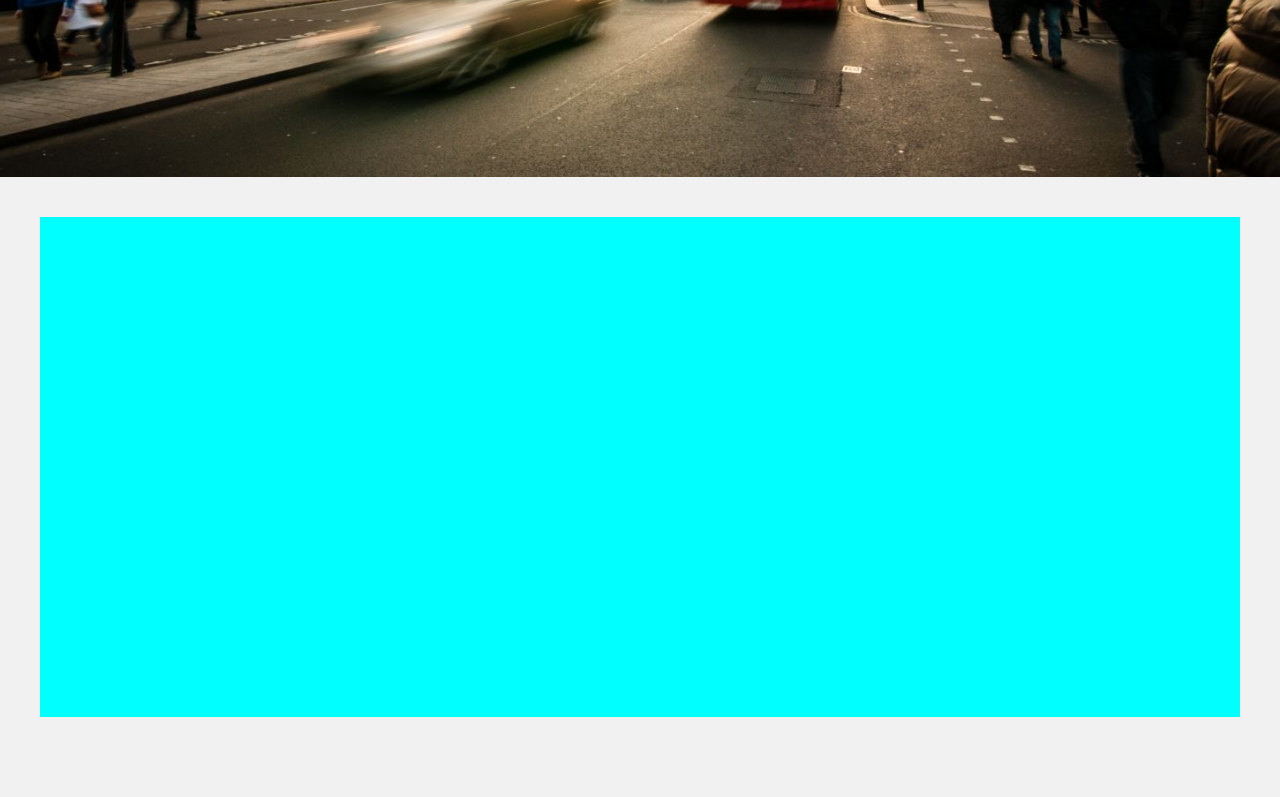
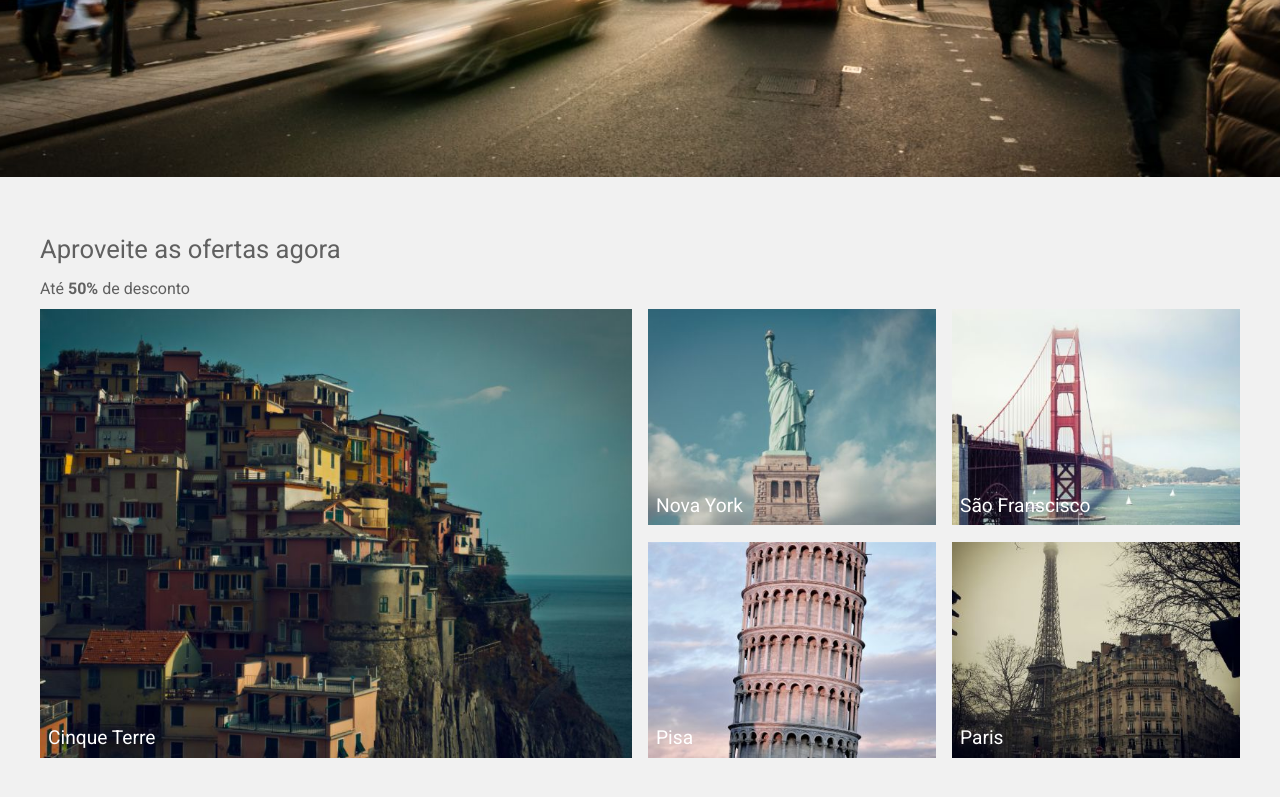
Before and after one commit to EliasRiguetto/site-viagem, a website: page index.html in a window 1280 px wide. Shown: the part 481-1278 px from the top of the page. Before the commit the page ends 1238 px from the top, so only its background shows below. Drawn offline with Linux system fonts and the light colour scheme.

Commit message:
4-Seção de ofertas

```diff
--- a/css/sass/estilo.scss
+++ b/css/sass/estilo.scss
@@ -4,4 +4,4 @@
 @import 'main';
 @import 'form';
 @import 'offers';
-@import 'galeria';
+@import 'gallery';
--- a/css/sass/form.scss
+++ b/css/sass/form.scss
@@ -35,12 +35,6 @@
     height: 220px;
     background: $white;
     padding: 1rem;
-    h2{
-        margin-top: 1rem;
-        font-size: 1.6rem;
-        font-weight: 400;
-        color: $primary-color;
-    }
     .btn{
         color: $white;
         font-size: 1.2rem;
--- a/css/sass/geral.scss
+++ b/css/sass/geral.scss
@@ -37,3 +37,11 @@ body{
   line-height: 1.5rem;
   background: $bg-color;
 }
+
+.titulo{
+    margin-top: 1rem;
+    margin-bottom: 1rem;
+    font-size: 1.6rem;
+    font-weight: 400;
+    color: $primary-color;
+}
--- a/css/sass/offers.scss
+++ b/css/sass/offers.scss
@@ -1,6 +1,26 @@
 .offers{
  width: $l-device;
- margin: 40px auto ;
- background-color: aqua;
-    height: 500px;
+ margin: 60px auto ;
+ p{
+    color: $primary-color;
+    margin-bottom: .5rem;
+ }
 }
+
+.offers-items{
+    display: grid;
+    grid-template-columns: 1fr 1fr;
+    gap: 16px;
+}
+
+.offers-items li {
+    position: relative;
+}
+.offers-items span{
+    position: absolute;
+    bottom: .5rem;
+    left: .5rem;
+    color: $white;
+    font-size: 1.2rem;
+
+}
--- a/index.html
+++ b/index.html
@@ -21,7 +21,7 @@
            </div>
            <div class="search-options">
                 <div class="voos">
-                    <h2>Viaje pelo mundo conosco</h2>
+                    <h2 class="titulo">Viaje pelo mundo conosco</h2>
                     <form action="/" class="form">
                         <div>
                             <label for="from">Saindo de</label>
@@ -38,7 +38,32 @@
         </div>
     </main>
     <section class="offers">
-
+        <h2 class="titulo">Aproveite as ofertas agora</h2>
+        <p>Até <strong>50%</strong> de desconto</p>
+            <ul class="offers-items">
+                <li>
+                    <a href="/"><img src="./img/cinqueterre.jpg" alt="cinqueterre"></a>
+                    <span>Cinque Terre</span>
+                </li>
+                <ul class="offers-items">
+                    <li>
+                        <a href="/"><img src="./img/newyork.jpg" alt="newyork"></a>
+                        <span>Nova York</span>
+                    </li>
+                    <li>
+                        <a href="/"><img src="./img/sanfran.jpg" alt="sanfrancisco"></a>
+                        <span>São Franscisco</span>
+                    </li>
+                    <li>
+                        <a href="/"><img src="./img/pisa.jpg" alt="pisa"></a>
+                        <span>Pisa</span>
+                    </li>
+                    <li>
+                        <a href="/"><img src="./img/paris.jpg" alt="paris"></a>
+                        <span>Paris</span>
+                    </li>
+                </ul>
+            </ul>
     </section>
     <section class="galeria">
 
```
Also changed, not shown: css/sass/galeria.scss (deleted), css/sass/gallery.scss (added), css/style.css, 1 other file.
